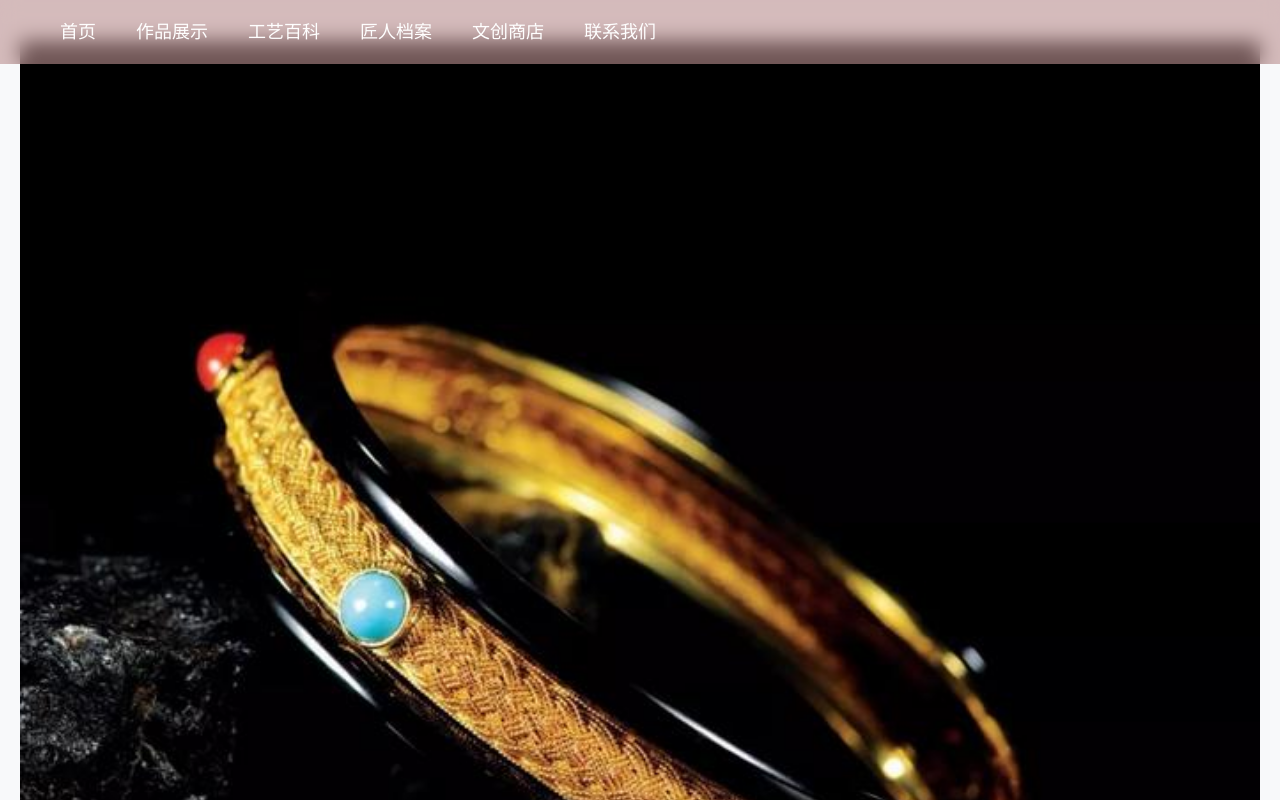
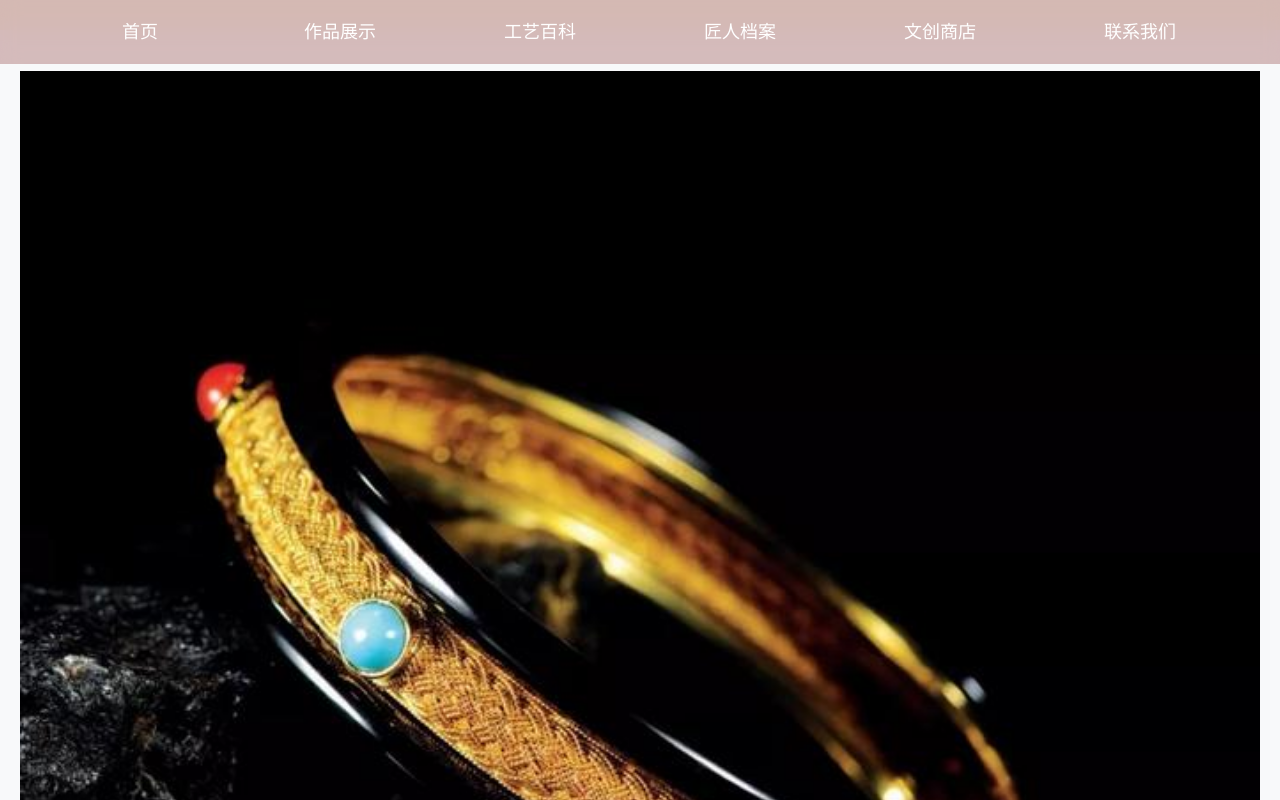
Before and after one commit to HonoraTT/Filigree-Inlaid-Metal-Art, a React (Vite) app in the folder frontend/: page / in a window 1280 px wide. Shown: the top 800 px of the page. Built offline with nearby package versions, Linux system fonts and the light colour scheme; a web font is replaced by a local one.

Commit message:
修改导航栏样式

```diff
--- a/frontend/src/components/Navbar.css
+++ b/frontend/src/components/Navbar.css
@@ -15,7 +15,7 @@
 
 /* 滚动状态 */
 .navbar-container.scrolled {
-  background: rgba(0, 0, 0, 0.3);
+  background: rgba(183, 50, 50, 0.3);
   box-shadow: 0 2px 10px rgba(0, 0, 0, 0.2);
 }
 
@@ -62,3 +62,64 @@
     padding: 0 10px;
   }
 }
+
+
+.custom-menu.ant-menu-horizontal > .ant-menu-item:hover {
+    color: #ffd700 !important;
+    background: transparent !important;
+  }
+
+  /* 新增：设置选中/点击状态 */
+  .custom-menu .ant-menu-item-selected,
+  .custom-menu .ant-menu-item-selected:hover {
+    background-color: rgba(183, 50, 50, 0.3) !important; /* 使用你的主题红色 */
+    color: #ffd700 !important;
+  }
+
+  .custom-menu .ant-menu-item:active {
+    background-color: rgba(183, 50, 50, 0.5) !important;
+  }
+
+  /* 点击后保留指示条 */
+.custom-menu .ant-menu-item-selected::after {
+    border-bottom: 2px solid #ffd700 !important;
+    bottom: -2px; /* 调整位置 */
+  }
+
+  /* 导航栏容器 - 水平均匀排列 */
+.custom-menu.ant-menu-horizontal {
+    display: flex !important;
+    justify-content: space-around !important; /* 或 space-between */
+    border-bottom: none !important;
+    background: transparent !important;
+  }
+
+  /* 菜单项样式 */
+  .custom-menu.ant-menu-horizontal > .ant-menu-item {
+    flex: 1; /* 等宽分布 */
+    text-align: center;
+    padding: 0 10px !important;
+    margin: 0 !important;
+    border-bottom: none !important;
+  }
+
+  /* 响应式调整 */
+  @media (max-width: 768px) {
+    .custom-menu.ant-menu-horizontal {
+      flex-wrap: wrap;
+    }
+    .custom-menu.ant-menu-horizontal > .ant-menu-item {
+      flex: 0 0 50%; /* 小屏幕每行显示2个 */
+      padding: 0 5px !important;
+    }
+  }
+
+  /* 匹配导航栏高度 */
+body {
+    padding-top: 30px; /* 根据导航栏实际高度调整 */
+  }
+
+  /* 如果使用Ant Design Layout */
+  .ant-layout-content {
+    padding-top: 64px !important;
+  }
```
